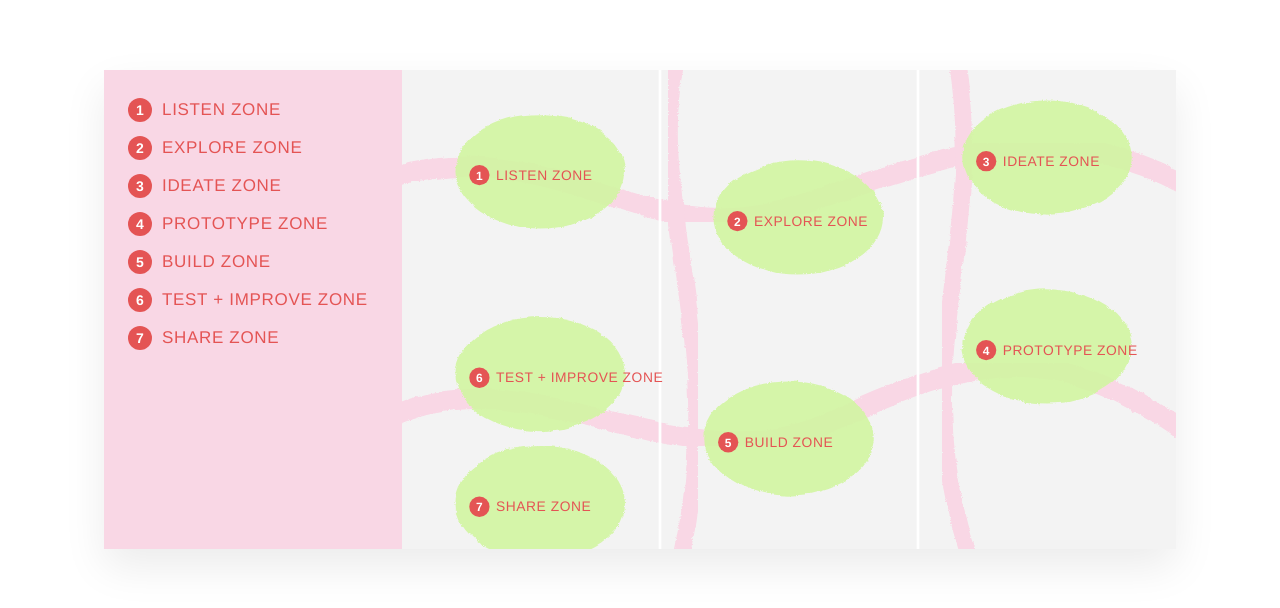
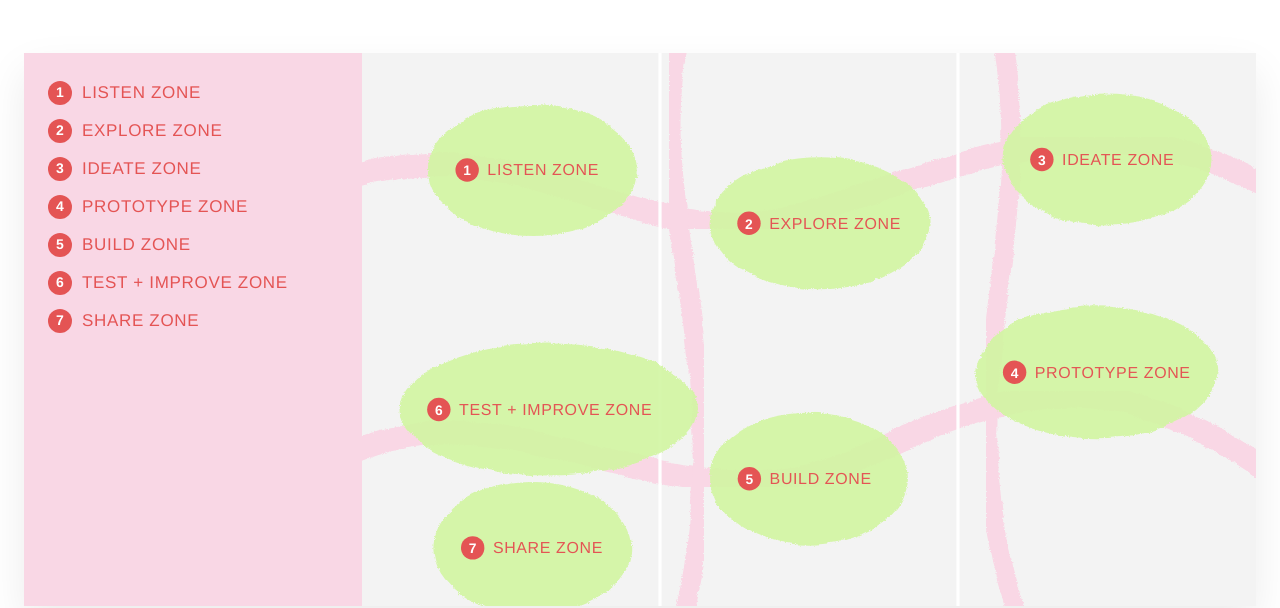
Before and after one commit to cocoj1115/promise-center-26fall, an Astro site: page / in a window 1280 px wide. Shown: the part 1026-1634 px from the top of the page. Built offline with nearby package versions, Linux system fonts and the light colour scheme; Astro itself is replaced by a stand-in of ours.

Commit message:
Fit map zones to their labels; widen page to 1280px
Co-Authored-By: Claude Opus 5.5 <noreply@anthropic.com>
Claude-Session: https://claude.ai/code/session_01R8cphh9oD4PEtTPxqKoPPU

```diff
--- a/src/data/toolkit.js
+++ b/src/data/toolkit.js
@@ -18,13 +18,13 @@ export const ROUTINES = [
 ];
 
 export const ZONES = [
-  { num: 1, slug: 'listen', name: 'Listen', blurb: 'Find a real need by asking and watching.', map: [150, 110] },
+  { num: 1, slug: 'listen', name: 'Listen', blurb: 'Find a real need by asking and watching.', map: [160, 110] },
   { num: 2, slug: 'explore', name: 'Explore', blurb: 'Try tools hands-on before choosing one.', map: [430, 160] },
-  { num: 3, slug: 'ideate', name: 'Ideate', blurb: 'Narrow to one cause and sketch ways to help.', map: [700, 95] },
-  { num: 4, slug: 'prototype', name: 'Prototype', blurb: 'Try the idea cheaply before building it.', map: [700, 300] },
+  { num: 3, slug: 'ideate', name: 'Ideate', blurb: 'Narrow to one cause and sketch ways to help.', map: [700, 100] },
+  { num: 4, slug: 'prototype', name: 'Prototype', blurb: 'Try the idea cheaply before building it.', map: [690, 300] },
   { num: 5, slug: 'build', name: 'Build', blurb: 'Make the real thing.', map: [420, 400] },
-  { num: 6, slug: 'test', name: 'Test + Improve', blurb: 'Let someone else use it, then change one thing.', map: [150, 330] },
-  { num: 7, slug: 'share', name: 'Share', blurb: 'Show the work to a real audience.', map: [150, 470] },
+  { num: 6, slug: 'test', name: 'Test + Improve', blurb: 'Let someone else use it, then change one thing.', map: [175, 335] },
+  { num: 7, slug: 'share', name: 'Share', blurb: 'Show the work to a real audience.', map: [160, 465] },
 ];
 
 export const TOOLS = [
--- a/src/pages/index.astro
+++ b/src/pages/index.astro
@@ -66,12 +66,17 @@ const burst = pts.join(' ');
           <line x1="560" y1="0" x2="560" y2="520" stroke="#ffffff" stroke-width="3" />
           {ZONES.map((z) => {
             const [mx, my] = z.map;
+            const label = `${z.name.toUpperCase()} ZONE`;
+            const textW = label.length * 10.4;
+            const contentW = 22 + 8 + textW;
+            const rx = contentW / 2 + 26;
+            const dotX = mx - contentW / 2 + 11;
             return (
               <a class="zl" href={`#${z.slug}`}>
-                <ellipse filter="url(#felt)" class="blob" cx={mx} cy={my} rx="92" ry="62" fill="#d2f6a2" opacity="0.9" />
-                <circle cx={mx - 66} cy={my + 4} r="11" fill="#e45454" />
-                <text x={mx - 66} y={my + 4} dy="5" text-anchor="middle" fill="#ffffff" style="font-family: var(--font); font-size: 13px; font-weight: 700">{z.num}</text>
-                <text x={mx - 48} y={my + 4} dy="5" fill="#e45454" style="font-family: var(--font); font-size: 15px; letter-spacing: .04em">{z.name.toUpperCase()} ZONE</text>
+                <ellipse filter="url(#felt)" class="blob" cx={mx} cy={my} rx={rx} ry="62" fill="#d2f6a2" opacity="0.9" />
+                <circle cx={dotX} cy={my} r="11" fill="#e45454" />
+                <text x={dotX} y={my} dy="5" text-anchor="middle" fill="#ffffff" style="font-family: var(--font); font-size: 13px; font-weight: 700">{z.num}</text>
+                <text x={dotX + 19} y={my} dy="5" fill="#e45454" style="font-family: var(--font); font-size: 15px; letter-spacing: .04em">{label}</text>
               </a>
             );
           })}
--- a/src/styles/global.css
+++ b/src/styles/global.css
@@ -22,7 +22,7 @@ a { color: var(--green); }
 a:hover { color: var(--black); }
 img { max-width: 100%; display: block; }
 :focus-visible { outline: 3px solid var(--green); outline-offset: 3px; }
-.wrap { max-width: 1120px; margin: 0 auto; padding-left: 24px; padding-right: 24px; }
+.wrap { max-width: 1280px; margin: 0 auto; padding-left: 24px; padding-right: 24px; }
 .caption { color: var(--caption); }
 .sr-only { position: absolute; width: 1px; height: 1px; overflow: hidden; clip: rect(0 0 0 0); white-space: nowrap; }
 
```
